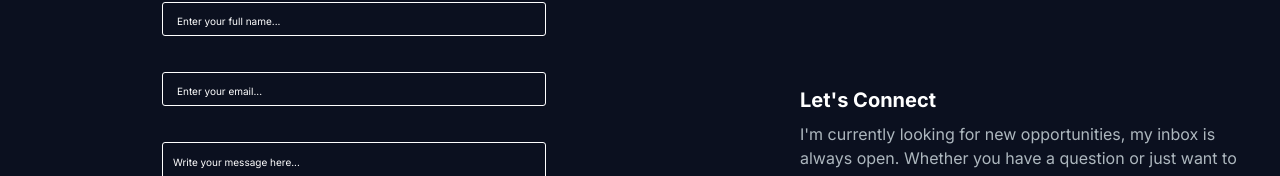
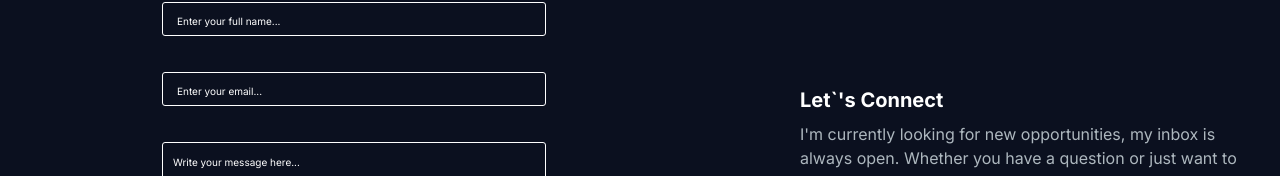
Before and after one commit to Ndukwechima/Chima-Aruby-dev-portfolio, a Next.js app: page / in a window 1280 px wide. Shown: the part 3279-3455 px from the top of the page. Built offline with nearby package versions, Linux system fonts and the light colour scheme.

Commit message:
I do another correction

```diff
--- a/app/components/EmailSection.jsx
+++ b/app/components/EmailSection.jsx
@@ -81,11 +81,14 @@
       </section>
 
       <div className="w-[40vw] ml-[5rem]">
-        <h5 className="text-xl font-bold text-white my-2">Let's Connect</h5>
+        <h5 className="text-xl font-bold text-white my-2">
+          {" "}
+          Let`&apos;s Connect
+        </h5>
         <p className="text-[#ADB7BE]  mb-4 max-w-md ">
-          I'm currently looking for new opportunities, my inbox is always open.
-          Whether you have a question or just want to say hi, I'll try my best
-          to get back to you!
+          I&apos;m currently looking for new opportunities, my inbox is always
+          open. Whether you have a question or just want to say hi, I&apos;ll
+          try my best to get back to you!
         </p>
         <div className="socials flex flex-row gap-2">
           <Link href="github.com">
```
